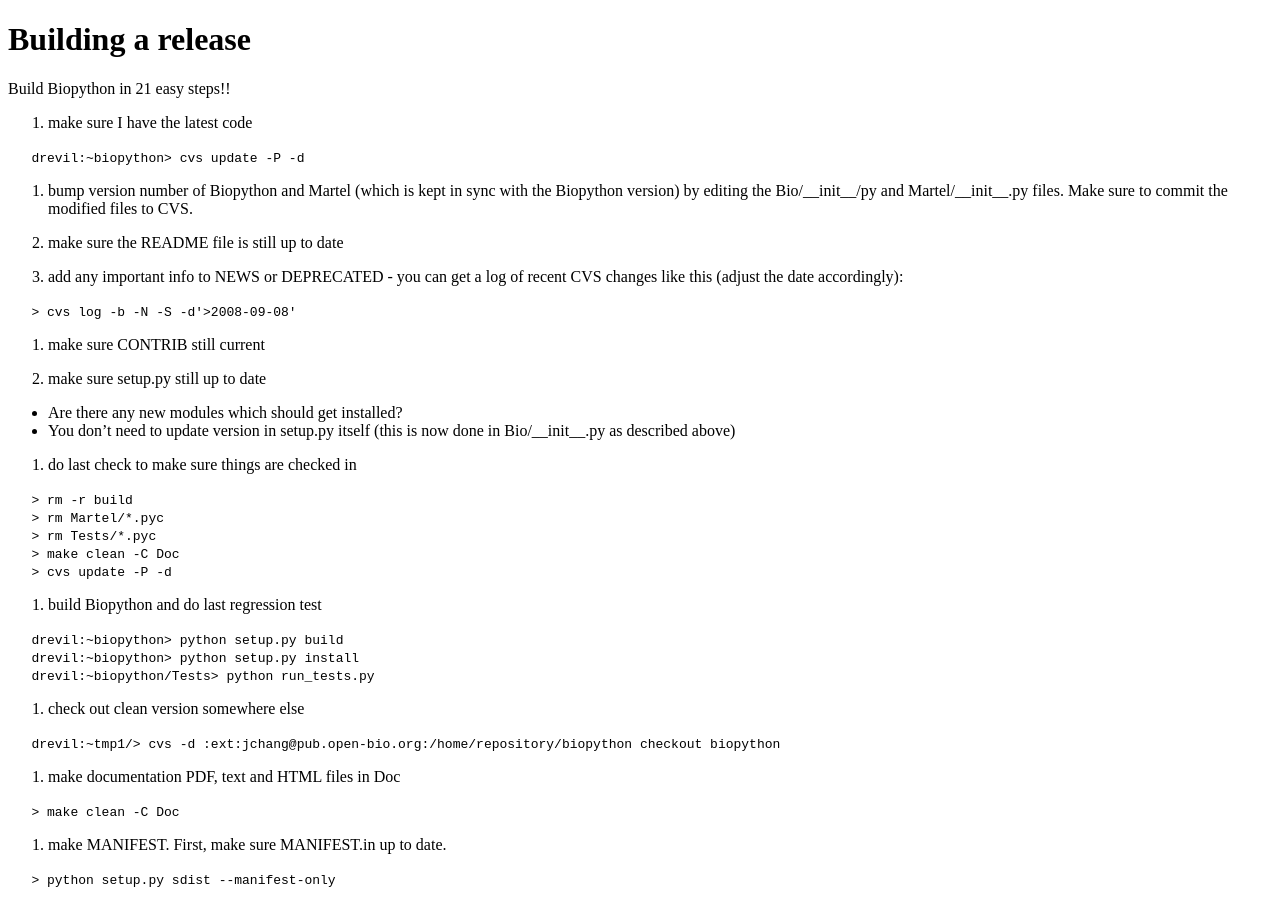
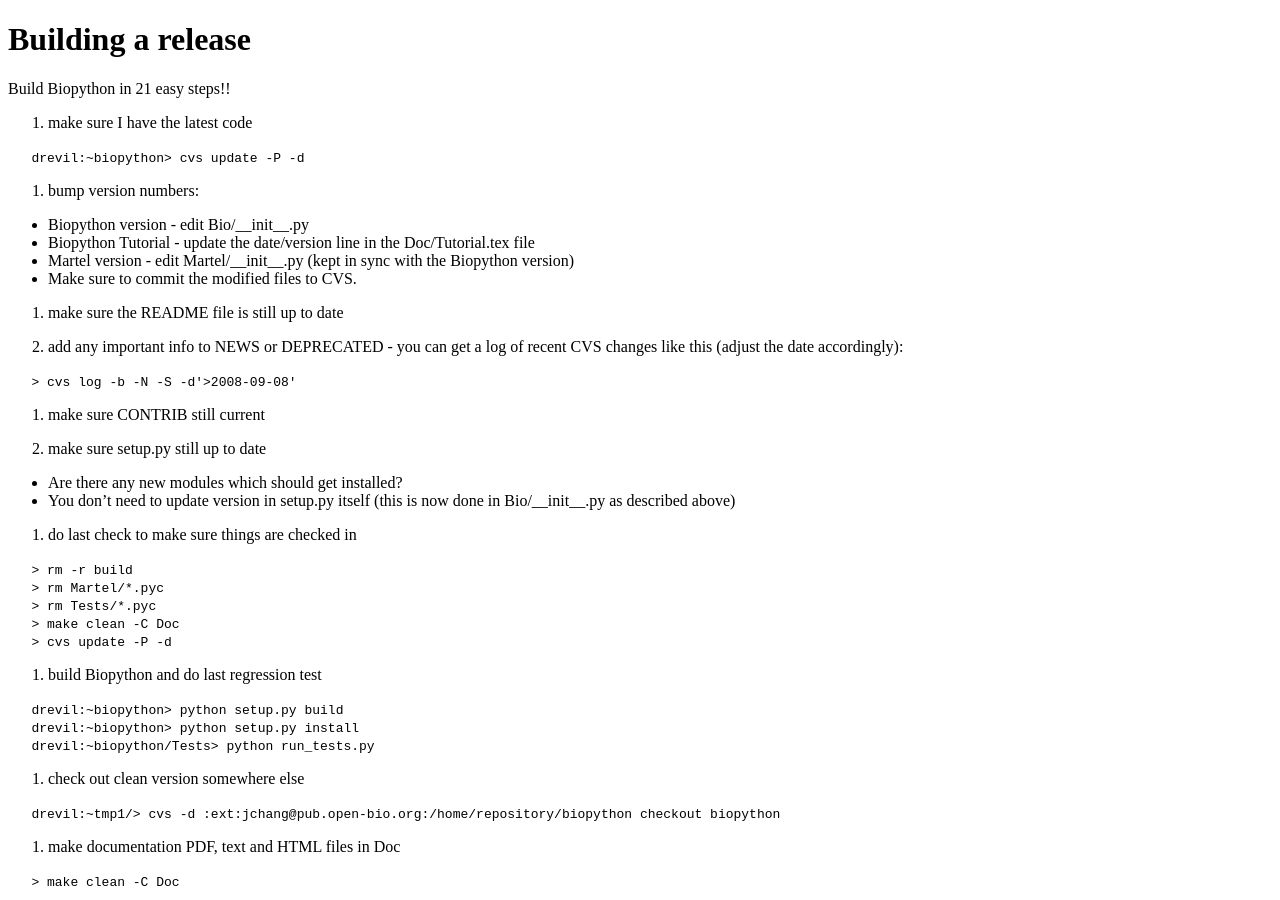
Before and after one commit to biopython/biopython.github.io, a Jekyll site: the page built from wiki/Building_a_release.md, in a window 1280 px wide and 900 px high. Built offline with Jekyll 4.4.1, drawn with Linux system fonts in a browser that asks for light colours.

Commit message:
Updating version numbers (including the tutorial)

```diff
--- a/wiki/Building_a_release.md
+++ b/wiki/Building_a_release.md
@@ -10,10 +10,14 @@ Build Biopython in 21 easy steps!!
 
 `   drevil:~biopython> cvs update -P -d `
 
-2. bump version number of Biopython and Martel (which is kept in sync
-with the Biopython version) by editing the Bio/\_\_init\_\_/py and
-Martel/\_\_init\_\_.py files. Make sure to commit the modified files to
-CVS.
+2. bump version numbers:
+
+-   Biopython version - edit Bio/\_\_init\_\_.py
+-   Biopython Tutorial - update the date/version line in the
+    Doc/Tutorial.tex file
+-   Martel version - edit Martel/\_\_init\_\_.py (kept in sync with the
+    Biopython version)
+-   Make sure to commit the modified files to CVS.
 
 3. make sure the README file is still up to date
 
```
Also changed, not shown: 1 other file.
